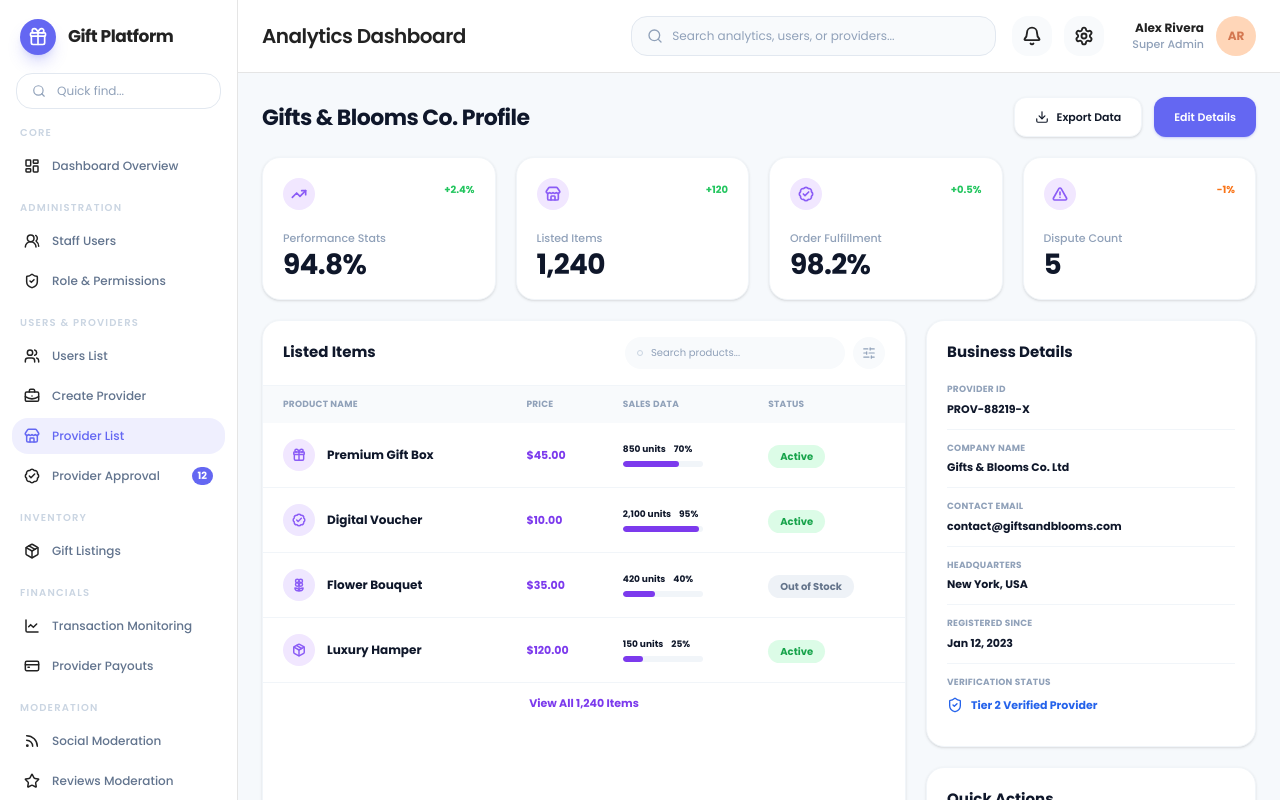
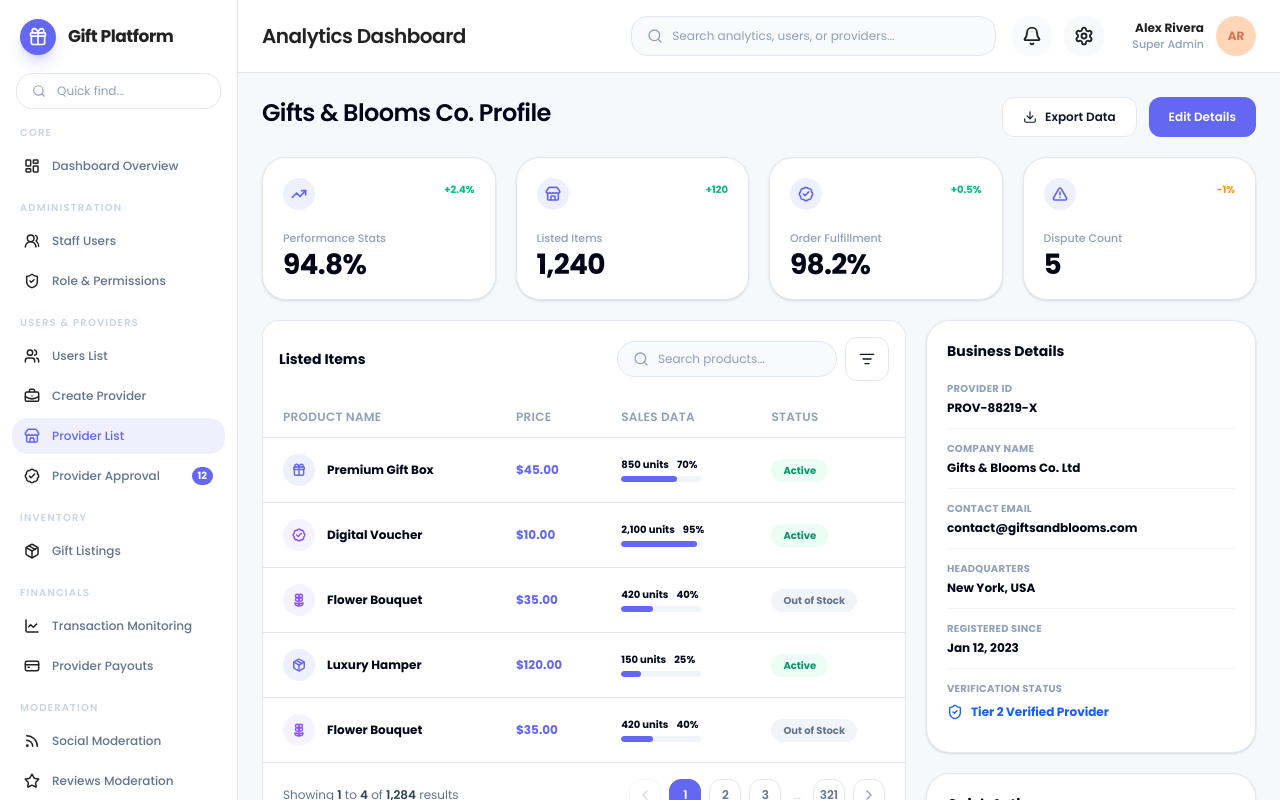
Before and after one commit to Dcodaxproducts/gift-shop, a Next.js app: page /providers/1 in a window 1280 px wide. Shown: the top 800 px of the page. Built offline with nearby package versions, Linux system fonts and the light colour scheme.

Commit message:
fixed layout of table

```diff
--- a/src/components/pages/provider-details.tsx
+++ b/src/components/pages/provider-details.tsx
@@ -1,31 +1,48 @@
+"use client";
+
 import type { ElementType, ReactNode } from "react";
-import { Check, CircleSlash, Download, Mail, ShieldCheck, SlidersHorizontal, X } from "lucide-react";
-import { Button } from "@/components/ui/button";
-import { Card, CardContent } from "@/components/ui/card";
+import { useState } from "react";
+import {
+  Check,
+  CircleSlash,
+  Download,
+  ListFilter,
+  Mail,
+  Search,
+  ShieldCheck,
+  X,
+} from "lucide-react";
 import {
   providerBusinessDetails,
   providerDetailActions,
   providerDetailStats,
   providerListedItems,
+  providerListedItemsPagination,
+  type ProviderListedItem,
 } from "@/constants/providers";
+import { PageHeader } from "@/components/common/page-header";
+import { DataTable } from "@/components/tables/data-table";
+import { Button } from "@/components/ui/button";
+import { Card, CardContent } from "@/components/ui/card";
+import { Input } from "@/components/ui/input";
+import { TableCell, TableHead } from "@/components/ui/table";
 import { cn } from "@/lib/utils";
 
-const statToneClass = {
-  purple: "bg-[#f1e7ff] text-[#8b5cf6]",
-  green: "text-[#22c55e]",
-  orange: "text-[#f97316]",
+const statBadgeTone = {
+  green: "text-emerald-500",
+  orange: "text-amber-500",
 };
 
 const itemIconToneClass = {
-  purple: "bg-[#f1e7ff] text-[#8b5cf6]",
-  blue: "bg-[#e9f0ff] text-[#6366f1]",
-  violet: "bg-[#efe7ff] text-[#8b5cf6]",
+  purple: "bg-primary/10 text-primary",
+  blue: "bg-indigo-50 text-indigo-500",
+  violet: "bg-violet-50 text-violet-500",
 };
 
 const actionToneClass = {
-  approve: "bg-[#22c55e] text-white hover:bg-[#16a34a]",
-  reject: "bg-[#f43f46] text-white hover:bg-[#e11d48]",
-  neutral: "bg-[#eef2f7] text-[#334155] shadow-none hover:bg-[#e2e8f0]",
+  approve: "bg-emerald-500 text-white hover:bg-emerald-600",
+  reject: "bg-rose-500 text-white hover:bg-rose-600",
+  neutral: "bg-slate-100 text-slate-900 shadow-none hover:bg-slate-200",
 };
 
 const actionIcon = {
@@ -35,152 +52,166 @@ const actionIcon = {
   suspend: CircleSlash,
 };
 
-function ProviderDetailCard({ children, className }: { children: ReactNode; className?: string }) {
+const productStatusTone = {
+  Active: "bg-emerald-50 text-emerald-600",
+  "Out of Stock": "bg-slate-100 text-slate-500",
+};
+
+function ProviderStatCard({
+  icon: Icon,
+  label,
+  value,
+  change,
+  changeTone,
+}: {
+  icon: ElementType;
+  label: string;
+  value: string;
+  change: string;
+  changeTone: "green" | "orange";
+}) {
   return (
-    <Card className={cn("rounded-[18px] border border-slate-100 bg-white shadow-sm", className)}>
-      {children}
+    <Card className="rounded-2xl border border-slate-200 bg-white shadow-sm">
+      <CardContent className="p-5">
+        <div className="flex items-start justify-between gap-4">
+          <span className="flex size-8 items-center justify-center rounded-full bg-primary/10 text-primary">
+            <Icon className="size-4" strokeWidth={2.5} />
+          </span>
+          <span className={cn("pt-1 text-[10px] font-black", statBadgeTone[changeTone])}>
+            {change}
+          </span>
+        </div>
+        <p className="mt-5 text-[11px] font-medium text-slate-400">{label}</p>
+        <p className="mt-1 text-[28px] font-black leading-none tracking-tight text-slate-950">
+          {value}
+        </p>
+      </CardContent>
     </Card>
   );
 }
 
-function ProviderStatCard({ icon: Icon, label, value, change, changeTone }: { icon: ElementType; label: string; value: string; change: string; changeTone: "green" | "orange" }) {
-  return (
-    <ProviderDetailCard>
-      <CardContent className="p-5">
-        <div className="flex items-start justify-between gap-4">
-          <span className={cn("flex size-8 items-center justify-center rounded-full", statToneClass.purple)}>
-            <Icon className="size-4" strokeWidth={2.5} />
-          </span>
-          <span className={cn("pt-1 text-[10px] font-black", statToneClass[changeTone])}>{change}</span>
-        </div>
-        <p className="mt-5 text-[11px] font-medium text-slate-400">{label}</p>
-        <p className="mt-1 text-[28px] font-black leading-none tracking-tight text-[#0f172a]">{value}</p>
-      </CardContent>
-    </ProviderDetailCard>
-  );
+function SectionTitle({ children }: { children: ReactNode }) {
+  return <h2 className="text-sm font-bold text-slate-950">{children}</h2>;
 }
 
-function SectionTitle({ children }: { children: ReactNode }) {
-  return <h2 className="text-[15px] font-black text-[#0f172a]">{children}</h2>;
-}
-
-function ProductStatusPill({ status }: { status: string }) {
-  const isActive = status === "Active";
+function ListedItemsCard() {
+  const [page, setPage] = useState(1);
 
   return (
-    <span
-      className={cn(
-        "inline-flex rounded-full px-3 py-1 text-[10px] font-bold",
-        isActive ? "bg-[#dcfce7] text-[#16a34a]" : "bg-[#eef2f7] text-[#64748b]",
-      )}
-    >
-      {status}
-    </span>
-  );
-}
-
-function ListedItemsTable() {
-  return (
-    <ProviderDetailCard className="overflow-hidden">
-      <div className="flex flex-col gap-3 border-b border-slate-100 px-5 py-4 sm:flex-row sm:items-center sm:justify-between">
+    <div className="border border-b-0 border-slate-200 rounded-2xl">
+      <div className="flex flex-col gap-3 rounded-t-2xl bg-white p-4 sm:flex-row sm:items-center sm:justify-between">
         <SectionTitle>Listed Items</SectionTitle>
         <div className="flex items-center gap-2">
-          <div className="flex h-8 w-full min-w-[180px] items-center gap-2 rounded-full bg-[#f8fafc] px-3 text-[10px] text-slate-400 sm:w-[220px]">
-            <span className="size-1.5 rounded-full border border-slate-300" />
-            <span>Search products...</span>
-          </div>
-          <button
-            type="button"
-            aria-label="Filter listed items"
-            className="flex size-8 items-center justify-center rounded-full bg-[#f8fafc] text-slate-400"
-          >
-            <SlidersHorizontal className="size-3.5" />
-          </button>
+          <Input
+            type="search"
+            placeholder="Search products..."
+            leftIcon={<Search className="size-4" />}
+            className="h-9! w-full rounded-full bg-slate-50 text-xs sm:w-[220px]"
+          />
+          <Button variant="outline" className="col-span-2 h-11 sm:col-span-1 sm:w-11 sm:px-0">
+            <ListFilter className="size-4" />
+            <span className="sm:hidden">More Filters</span>
+          </Button>
         </div>
       </div>
 
-      <div className="overflow-x-auto">
-        <table className="w-full min-w-[600px] border-collapse text-left">
-          <thead className="bg-[#f8fafc] text-[9px] font-black uppercase tracking-wide text-slate-400">
-            <tr>
-              <th className="px-5 py-3">Product Name</th>
-              <th className="px-4 py-3">Price</th>
-              <th className="px-4 py-3">Sales Data</th>
-              <th className="px-4 py-3">Status</th>
-            </tr>
-          </thead>
-          <tbody className="divide-y divide-slate-100">
-            {providerListedItems.map((item) => {
+      <DataTable
+        data={providerListedItems}
+        pagination={{
+          ...providerListedItemsPagination,
+          page,
+          onPageChange: setPage,
+        }}
+        isBorder={false}
+        headers={
+          <>
+            <TableHead>Product Name</TableHead>
+            <TableHead>Price</TableHead>
+            <TableHead>Sales Data</TableHead>
+            <TableHead>Status</TableHead>
+          </>
+        }
+        row={(item: ProviderListedItem) => {
           const Icon = item.icon;
 
           return (
-                <tr key={item.name}>
-                  <td className="px-5 py-4">
+            <>
+              <TableCell>
                 <div className="flex items-center gap-3">
-                      <span className={cn("flex size-8 items-center justify-center rounded-full", itemIconToneClass[item.tone])}>
+                  <span
+                    className={cn(
+                      "flex size-8 items-center justify-center rounded-full",
+                      itemIconToneClass[item.tone],
+                    )}
+                  >
                     <Icon className="size-3.5" strokeWidth={2.5} />
                   </span>
-                      <span className="text-[12px] font-black text-[#0f172a]">{item.name}</span>
+                  <span className="text-xs font-bold text-slate-950">{item.name}</span>
                 </div>
-                  </td>
-                  <td className="px-4 py-4 text-[11px] font-bold text-[#7c3aed]">{item.price}</td>
-                  <td className="px-4 py-4">
-                    <div className="flex items-center gap-2">
-                      <div>
-                        <div className="flex items-center gap-2 text-[9px] font-black text-[#0f172a]">
+              </TableCell>
+              <TableCell className="text-xs font-bold text-primary">{item.price}</TableCell>
+              <TableCell>
+                <div className="flex items-center gap-2 text-[10px] font-bold text-slate-950">
                   <span>{item.units}</span>
                   <span>{item.percent}%</span>
                 </div>
                 <div className="mt-1 h-1.5 w-20 overflow-hidden rounded-full bg-slate-100">
-                          <div className="h-full rounded-full bg-[#7c3aed]" style={{ width: `${item.percent}%` }} />
+                  <div
+                    className="h-full rounded-full bg-primary"
+                    style={{ width: `${item.percent}%` }}
+                  />
                 </div>
+              </TableCell>
+              <TableCell>
+                <span
+                  className={cn(
+                    "inline-flex rounded-full px-3 py-1 text-[10px] font-bold",
+                    productStatusTone[item.status as keyof typeof productStatusTone],
+                  )}
+                >
+                  {item.status}
+                </span>
+              </TableCell>
+            </>
+          );
+        }}
+      />
     </div>
-                    </div>
-                  </td>
-                  <td className="px-4 py-4">
-                    <ProductStatusPill status={item.status} />
-                  </td>
-                </tr>
-              );
-            })}
-          </tbody>
-        </table>
-      </div>
-      <button type="button" className="w-full border-t border-slate-100 py-3 text-center text-[11px] font-black text-[#7c3aed]">
-        View All 1,240 Items
-      </button>
-    </ProviderDetailCard>
   );
 }
 
 function BusinessDetailsCard() {
   return (
-    <ProviderDetailCard>
+    <Card className="rounded-2xl border border-slate-200 bg-white shadow-sm">
       <CardContent className="p-5">
         <SectionTitle>Business Details</SectionTitle>
         <div className="mt-5 divide-y divide-slate-100">
           {providerBusinessDetails.map((detail) => (
             <div key={detail.label} className="py-3 first:pt-0">
-              <p className="text-[9px] font-black uppercase tracking-wide text-slate-400">{detail.label}</p>
-              <p className="mt-1 text-[11px] font-black leading-4 text-[#0f172a]">{detail.value}</p>
+              <p className="text-[10px] font-bold uppercase tracking-wide text-slate-400">
+                {detail.label}
+              </p>
+              <p className="mt-1 text-xs font-bold leading-4 text-slate-950">{detail.value}</p>
             </div>
           ))}
           <div className="py-3">
-            <p className="text-[9px] font-black uppercase tracking-wide text-slate-400">Verification Status</p>
-            <div className="mt-2 flex items-center gap-2 text-[11px] font-black text-[#2563eb]">
+            <p className="text-[10px] font-bold uppercase tracking-wide text-slate-400">
+              Verification Status
+            </p>
+            <div className="mt-2 flex items-center gap-2 text-xs font-bold text-blue-600">
               <ShieldCheck className="size-4" />
               Tier 2 Verified Provider
             </div>
           </div>
         </div>
       </CardContent>
-    </ProviderDetailCard>
+    </Card>
   );
 }
 
 function QuickActionsCard() {
   return (
-    <ProviderDetailCard>
+    <Card className="rounded-2xl border border-slate-200 bg-white shadow-sm">
       <CardContent className="p-5">
         <SectionTitle>Quick Actions</SectionTitle>
         <div className="mt-5 space-y-3">
@@ -190,7 +221,7 @@ function QuickActionsCard() {
             return (
               <Button
                 key={action.label}
-                className={cn("h-11 w-full rounded-2xl text-[13px] font-black shadow-none", actionToneClass[action.tone])}
+                className={cn("h-11 w-full rounded-2xl text-xs", action.className)}
               >
                 <Icon className="size-4" strokeWidth={2.5} />
                 {action.label}
@@ -199,25 +230,25 @@ function QuickActionsCard() {
           })}
         </div>
       </CardContent>
-    </ProviderDetailCard>
+    </Card>
   );
 }
 
 export function ProviderDetailsPage() {
   return (
-    <div className="mx-auto max-w-[1120px] space-y-5">
-      <div className="flex flex-col gap-3 sm:flex-row sm:items-center sm:justify-between">
-        <h1 className="text-[22px] font-black tracking-tight text-[#0f172a]">Gifts &amp; Blooms Co. Profile</h1>
-        <div className="flex gap-3">
-          <Button variant="outline" className="h-9 rounded-full border-slate-100 px-5 text-[11px] font-black shadow-sm">
+    <div className="space-y-5">
+      <PageHeader
+        title="Gifts & Blooms Co. Profile"
+        actions={
+          <>
+            <Button variant="outline">
               <Download className="size-3.5" />
               Export Data
             </Button>
-          <Button className="h-9 rounded-full bg-[#7c3aed] px-5 text-[11px] font-black shadow-sm shadow-[#7c3aed]/20 hover:bg-[#6d28d9]">
-            Edit Details
-          </Button>
-        </div>
-      </div>
+            <Button>Edit Details</Button>
+          </>
+        }
+      />
 
       <section className="grid gap-5 sm:grid-cols-2 xl:grid-cols-4">
         {providerDetailStats.map((stat) => (
@@ -226,7 +257,9 @@ export function ProviderDetailsPage() {
       </section>
 
       <section className="grid gap-5 xl:grid-cols-[minmax(0,1fr)_330px]">
-        <ListedItemsTable />
+        <div className="self-start">
+          <ListedItemsCard />
+        </div>
         <aside className="space-y-5">
           <BusinessDetailsCard />
           <QuickActionsCard />
--- a/src/components/tables/data-table.tsx
+++ b/src/components/tables/data-table.tsx
@@ -14,6 +14,7 @@ type DataTableProps<T> = {
   headers: React.ReactNode;
   row: (row: T, index: number) => React.ReactNode;
   tableClassName?: string;
+  isBorder?: boolean;
   pagination?: {
     total: number;
     page: number;
@@ -31,6 +32,7 @@ export function DataTable<T>({
   headers,
   row,
   tableClassName,
+  isBorder = true,
   pagination,
   showPagination = true,
 }: DataTableProps<T>) {
@@ -43,7 +45,7 @@ export function DataTable<T>({
   }
 
   return (
-    <div className="flex h-full flex-col justify-between overflow-hidden rounded-2xl border border-border bg-white shadow-sm">
+    <div className={`flex h-full flex-col justify-between overflow-hidden bg-white shadow-sm${isBorder ? "rounded-2xl border border-border" : "border border-border"}`}>
       <div className="overflow-x-auto">
         <Table className={cn(tableClassName)}>
           <TableHeader>
--- a/src/components/ui/button.tsx
+++ b/src/components/ui/button.tsx
@@ -7,7 +7,7 @@ type ButtonProps = ButtonHTMLAttributes<HTMLButtonElement> & {
 
 const buttonVariants = {
   default:
-    "h-10 px-5 bg-primary text-primary-foreground shadow-lg shadow-primary/25 hover:bg-primary/90",
+    "h-10 px-5 bg-primary text-primary-foreground hover:bg-primary/90",
   outline:
     "h-10 px-5 border border-gray-200 bg-white text-gray-900 hover:bg-gray-50",
   ghost:
--- a/src/constants/providers.ts
+++ b/src/constants/providers.ts
@@ -179,6 +179,15 @@ export const providerListedItems: ProviderListedItem[] = [
     status: "Active",
     tone: "purple",
   },
+  {
+    icon: Flower2,
+    name: "Flower Bouquet",
+    price: "$35.00",
+    units: "420 units",
+    percent: 40,
+    status: "Out of Stock",
+    tone: "violet",
+  },
 ];
 
 export const providerBusinessDetails = [
@@ -190,8 +199,32 @@ export const providerBusinessDetails = [
 ] as const;
 
 export const providerDetailActions = [
-  { label: "Approve", tone: "approve", icon: "approve" },
-  { label: "Reject", tone: "reject", icon: "reject" },
-  { label: "Message Provider", tone: "neutral", icon: "message" },
-  { label: "Suspend Account", tone: "neutral", icon: "suspend" },
+  {
+    label: "Approve",
+    icon: "approve",
+    className: "bg-green-500! text-white hover:bg-green-600",
+  },
+  {
+    label: "Reject",
+    icon: "reject",
+    className: "bg-red-500 text-white hover:bg-red-600",
+  },
+  {
+    label: "Message Provider",
+    icon: "message",
+    className: "bg-slate-100 text-slate-900 shadow-none hover:bg-slate-200",
+  },
+  {
+    label: "Suspend Account",
+    icon: "suspend",
+    className: "bg-slate-100 text-slate-900 shadow-none hover:bg-slate-200",
+  },
 ] as const;
+
+export const providerListedItemsPagination = {
+  total: 1284,
+  limit: 4,
+  totalPages: 321,
+  hasNext: true,
+  hasPrevious: false,
+};
```
Lines whose indentation alone changed are shown as unchanged.
